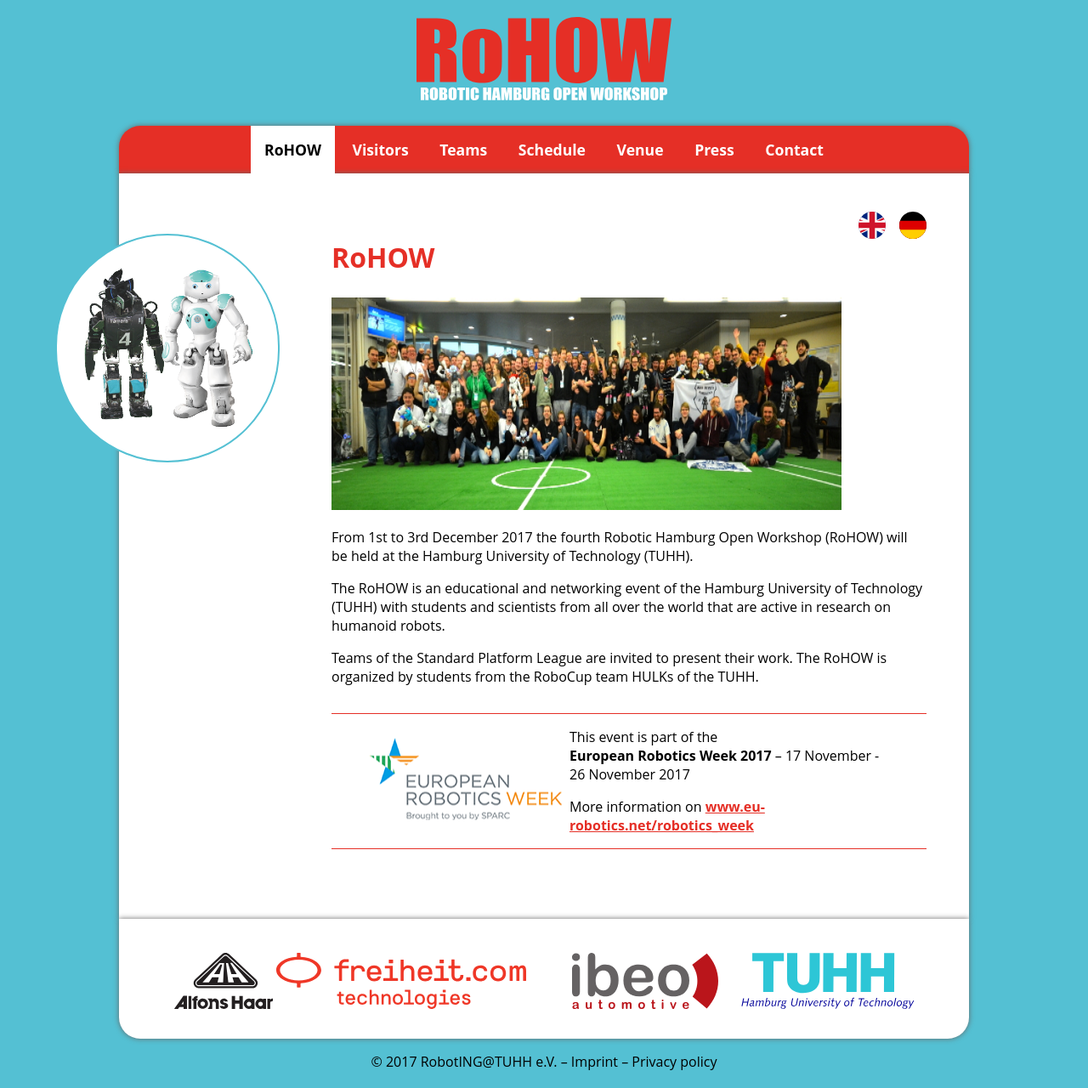
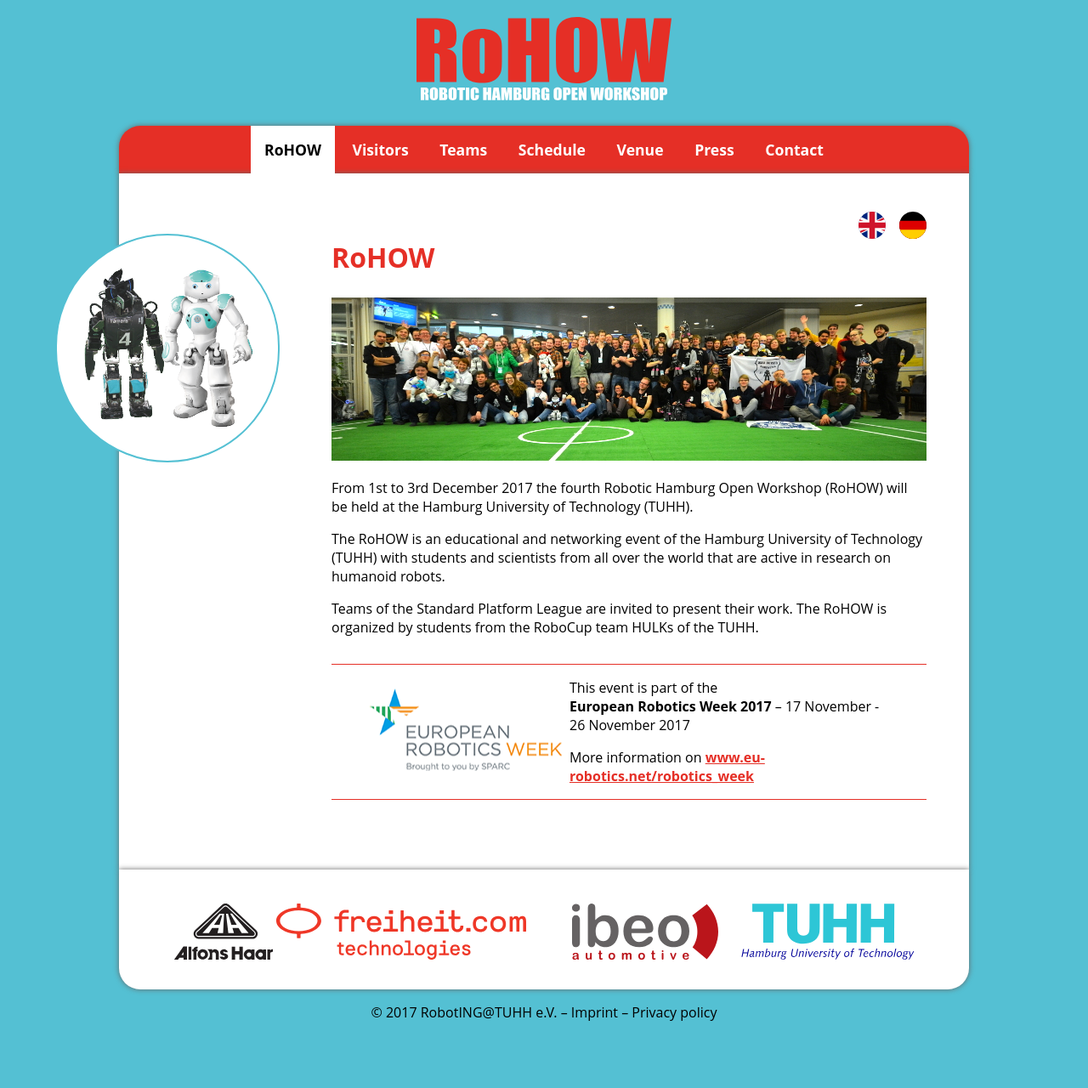
Before and after one commit to RHOrga/rhorga.github.io, a Jekyll site: the page built from 2017/en/index.md, in a window 1280 px wide. Shown: the whole page at 85% size. Built offline with Jekyll 4.4.1, drawn with Linux system fonts in a browser that asks for light colours; after the commit the page ends 1222 px from its top, so only the background shows below that.

Commit message:
Adapt image size

```diff
--- a/2017/en/index.md
+++ b/2017/en/index.md
@@ -3,7 +3,7 @@
 layout: default-en-2017
 ---
 
-![Gruppenfoto]({{ site.baseurl }}/assets/img/teams2016.jpg){: width="600" height="250"}
+![Gruppenfoto]({{ site.baseurl }}/assets/img/teams2016.jpg){: width="700" height="192"}
 
 From 1st to 3rd December 2017 the fourth Robotic Hamburg Open Workshop (RoHOW) will be held at the Hamburg University of Technology (TUHH).
 
```
Also changed, not shown: 2017/de/index.md (+1 -1 lines), assets/img/teams2016.jpg.
